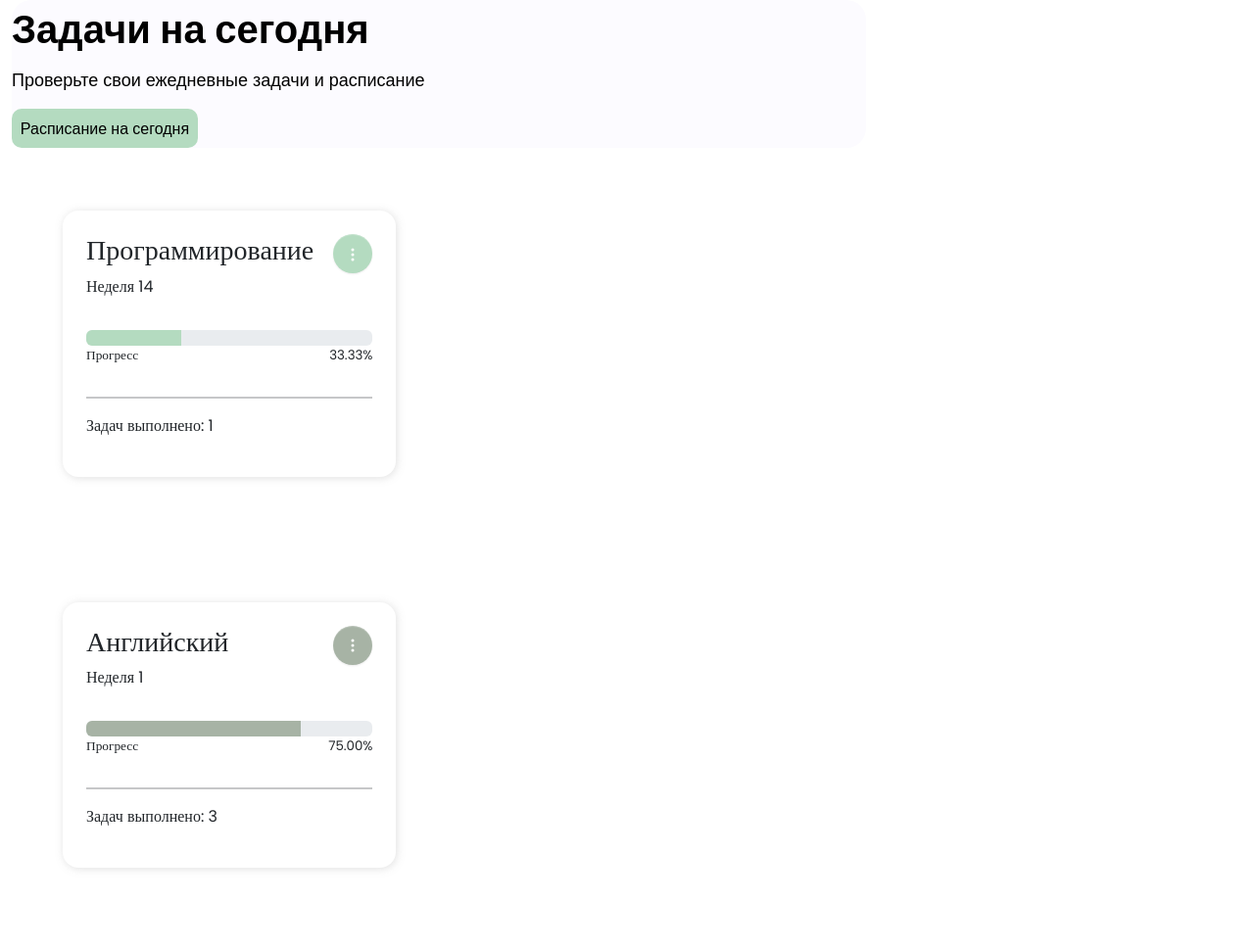
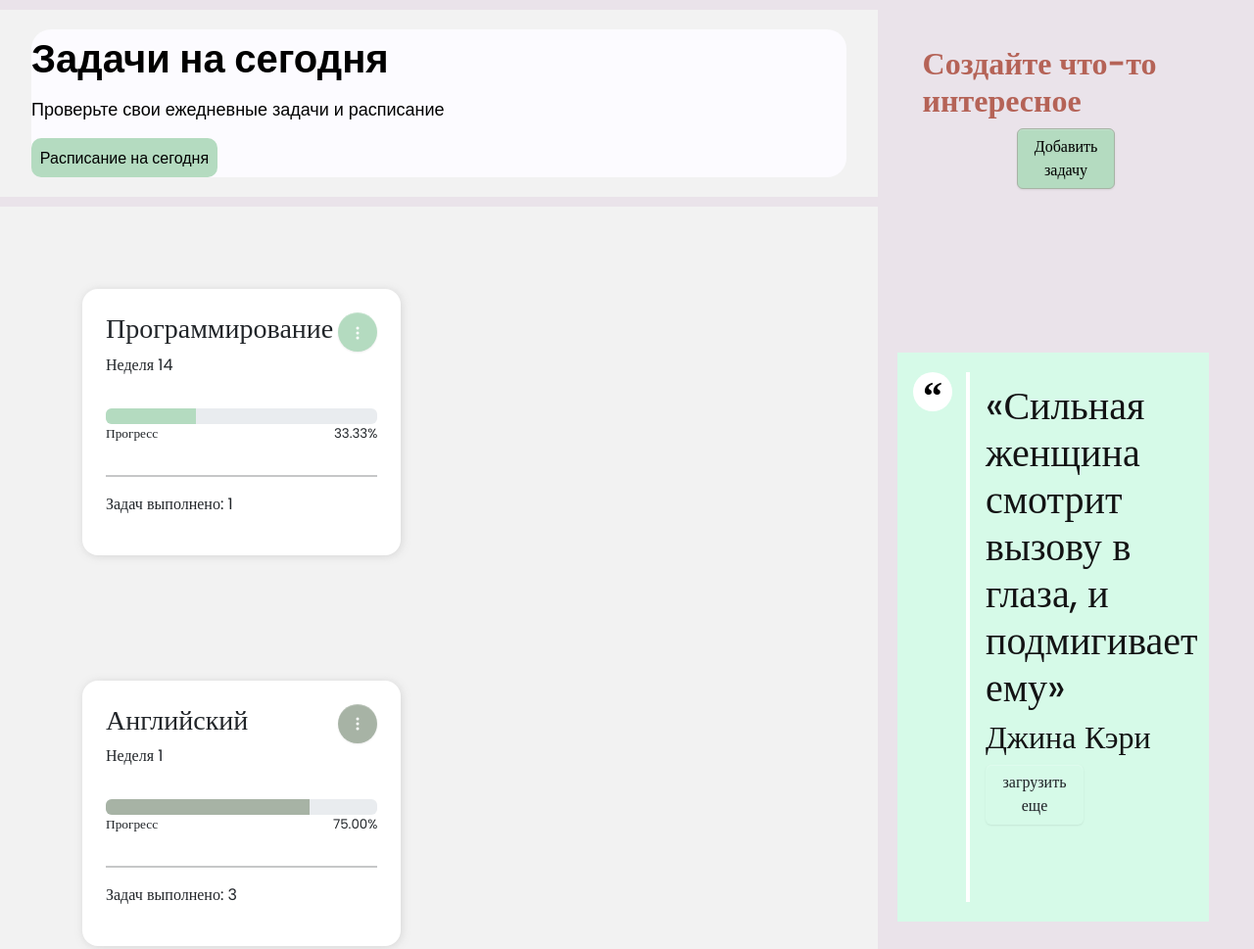
Before and after one commit to taorminak/Study-Drive-Compass, a plain HTML site: page index.html in a window 1280 px wide. Shown: the top 969 px of the page at 98% size. Drawn offline with nearby package versions, Linux system fonts and the light colour scheme.

Commit message:
feat: styles

```diff
--- a/assets/styles/styles.css
+++ b/assets/styles/styles.css
@@ -1,9 +1,7 @@
 @import "cards.css";
+
 body {
-    width: 100%;
-    display: flex;
-    flex-direction: column;
-
+    background-color: #eae3ea;
 }
 
 
@@ -11,6 +9,7 @@ body {
     width: 70vw;
     display: flex;
     flex-direction: column;
+    background-color: #eae3ea;
   }
 
 
@@ -128,3 +127,22 @@ blockquote cite {
     width: 190px;
     height: 40px;
 }
+
+section {
+    background-color: #f2f2f2;
+    padding: 20px;
+    margin: 10px 0;
+  }
+
+
+  aside {
+    background-color: #eae3ea;
+    color: #fff;
+    width: 30%;
+    padding: 20px;
+
+  }
+
+  .new-task {
+    min-height: 40vh;
+  }
```
